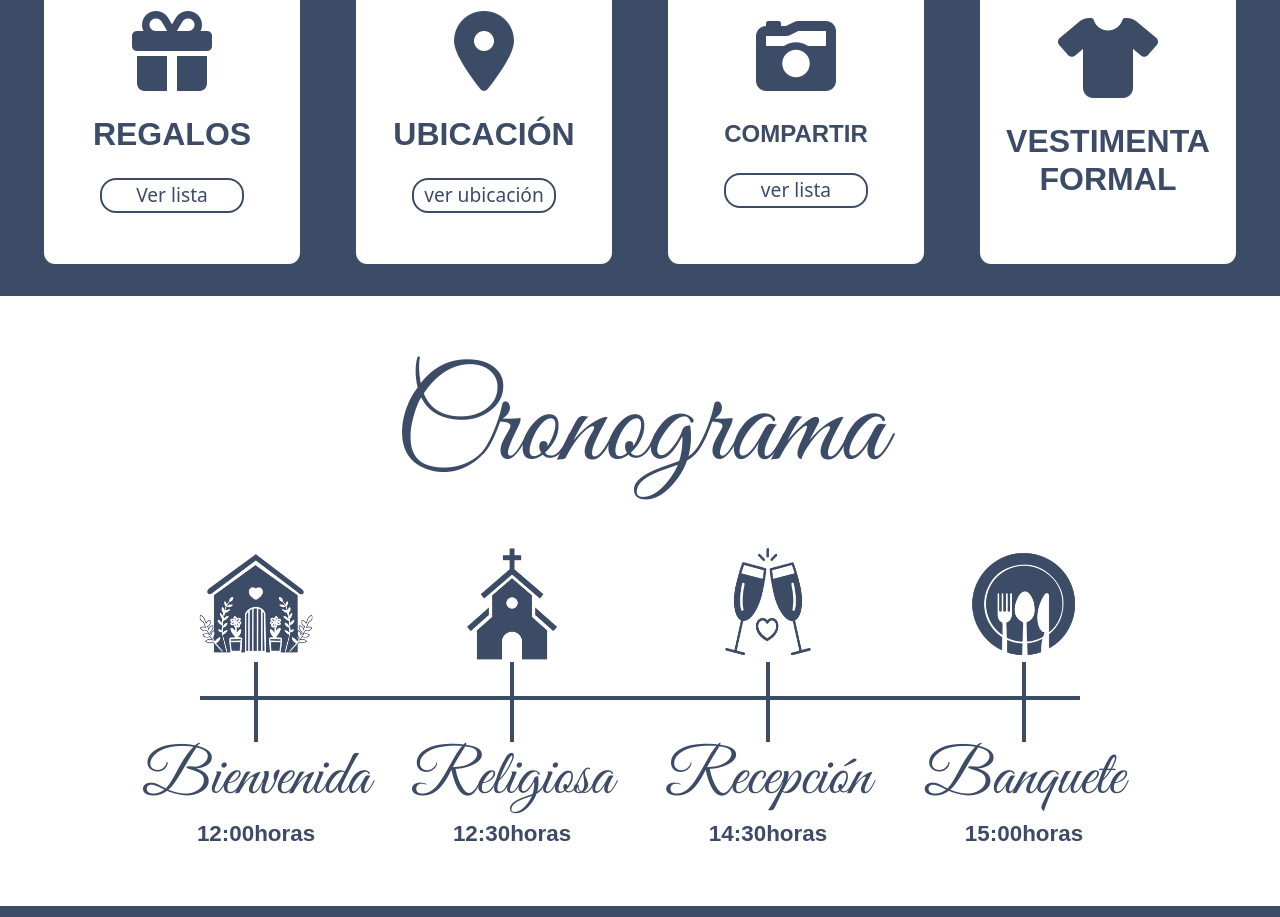
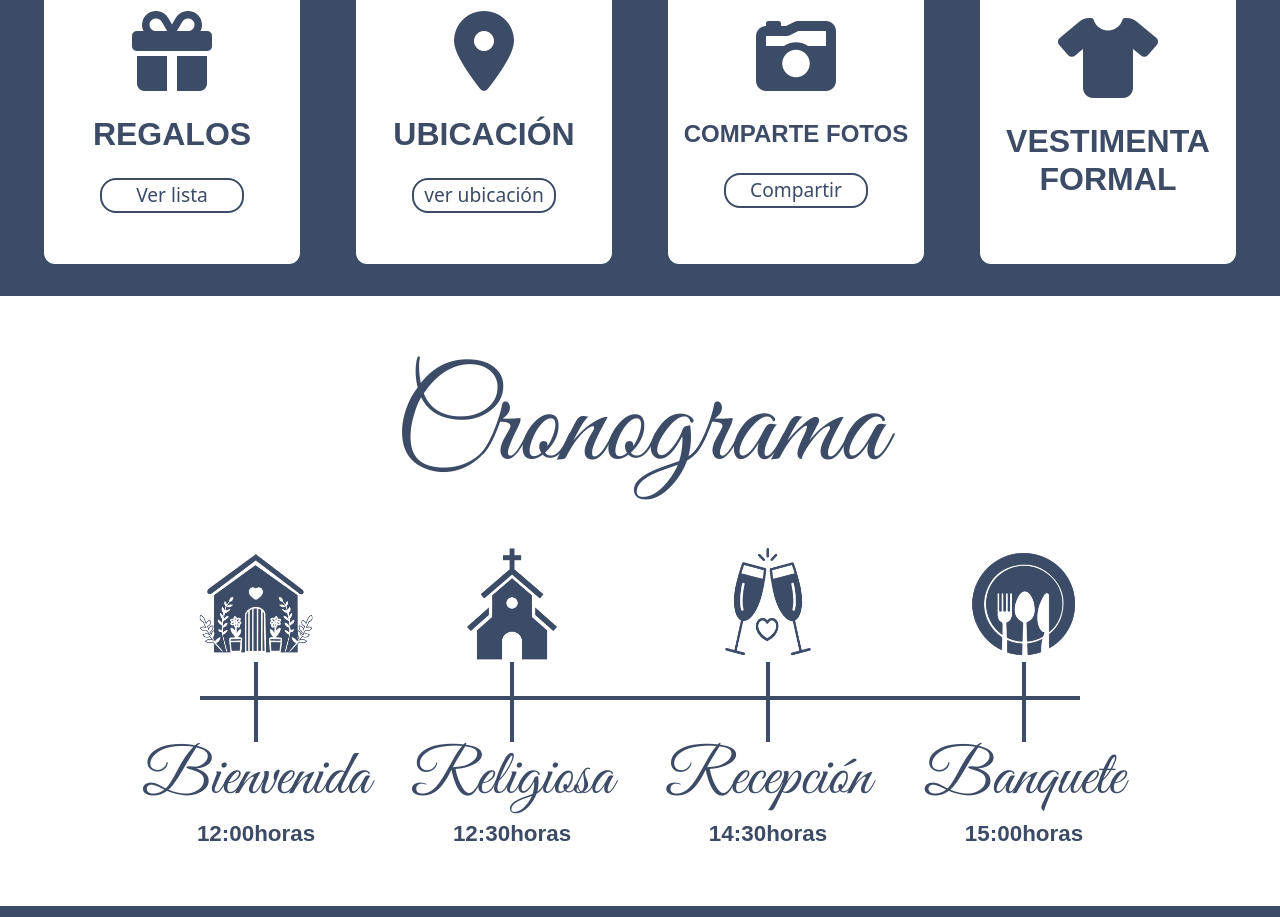
Before and after one commit to abrahambamac345/boda-proyecto-react, a React (Vite) app: page / in a window 1280 px wide. Shown: the part 1480-2397 px from the top of the page. Built offline with nearby package versions, Linux system fonts and the light colour scheme.

Commit message:
compartirmartes

```diff
--- a/src/initial.jsx
+++ b/src/initial.jsx
@@ -108,8 +108,8 @@ function Main() {
       </div>
       <div className='carda'>
         <h2><i className="fa-solid fa-camera-retro"></i></h2>
-        <h3>COMPARTIR</h3>
-        <a href="">ver lista</a>
+        <h3>COMPARTE FOTOS</h3>
+        <a href="">Compartir</a>
       </div>
       <div className='carda'>
         <h2><i className="fa-solid fa-shirt"></i></h2>
```
